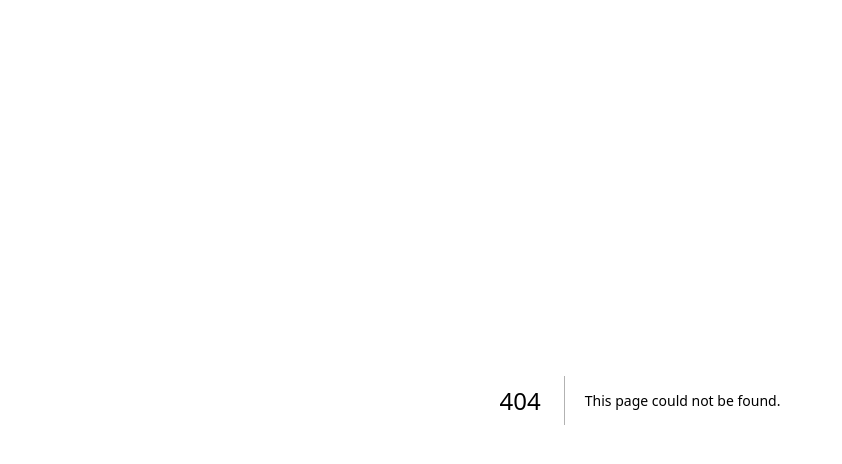
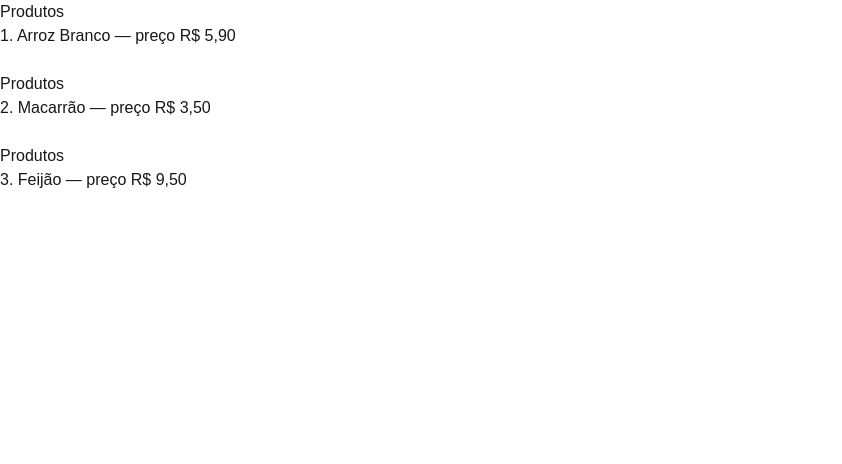
Before and after one commit to MayconSantos04/introducao-next.js, a Next.js app: page /products in a window 1280 px wide. Before the commit this address had no page. Shown: the top 464 px of the page, without its empty margins (0-842 px from the left). Built offline with nearby package versions, Linux system fonts and the light colour scheme.

Commit message:
Atividade 01 finalizada

```diff
--- /dev/null
+++ b/src/app/products/page.tsx
@@ -0,0 +1,14 @@
+export default function Products() {
+  return (
+    <div>
+      <h1>Produtos</h1>
+      <p>1. Arroz Branco — preço R$ 5,90</p><br />
+
+      <h2>Produtos</h2>
+      <p>2. Macarrão — preço R$ 3,50</p><br />
+
+      <h2>Produtos</h2>
+      <p>3. Feijão — preço R$ 9,50</p>
+    </div>
+  );
+}
```
